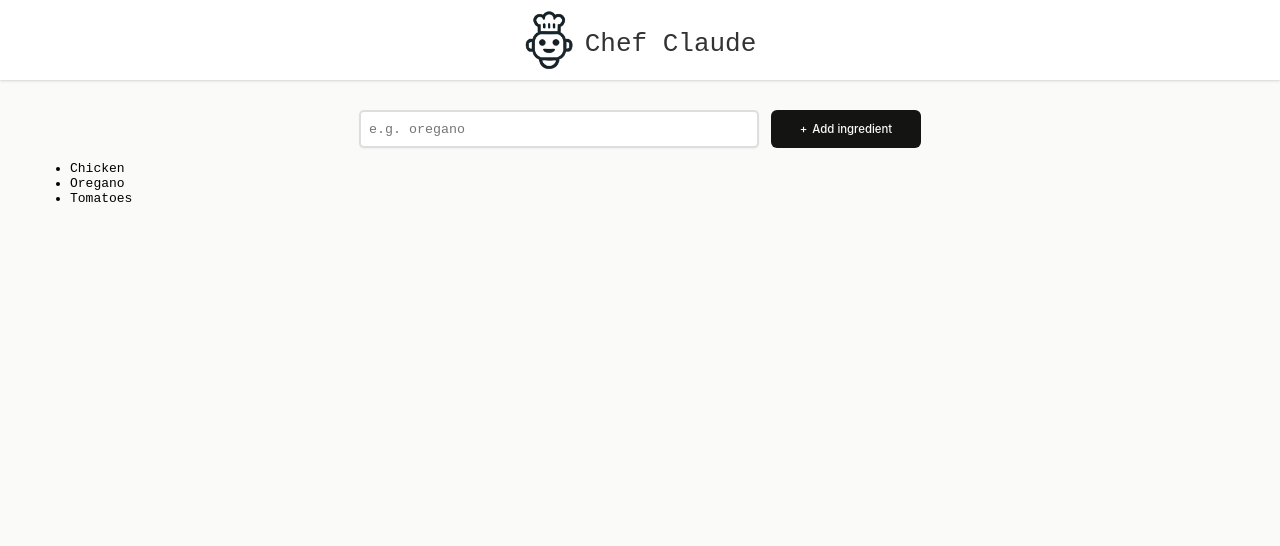
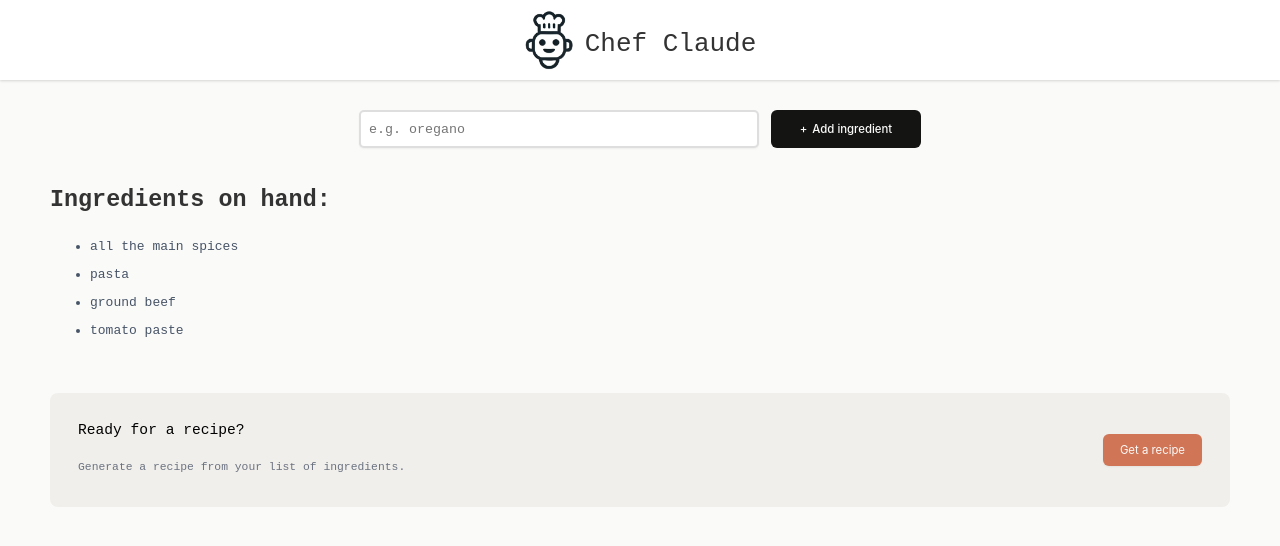
Before and after one commit to bardhoshimajlinda/react-recap, a React (Vite) app: page /recipe in a window 1280 px wide. Shown: the top 546 px of the page. Built offline with nearby package versions, Linux system fonts and the light colour scheme.

Commit message:
main page-recipe

```diff
--- a/src/components/Recipe/Main.jsx
+++ b/src/components/Recipe/Main.jsx
@@ -1,21 +1,30 @@
+import { useState } from "react";
+
 export default function Main() {
-  const ingredients = ["Chicken", "Oregano", "Tomatoes"];
+  const [ingredients, setIngredients] = useState([
+    "all the main spices",
+    "pasta",
+    "ground beef",
+    "tomato paste",
+  ]);
+  const [recipeShown, setRecipeShown] = useState(false);
+
+  function toggleRecipeShown() {
+    setRecipeShown((prevShown) => !prevShown);
+  }
 
   const ingredientsListItems = ingredients.map((ingredient) => (
     <li key={ingredient}>{ingredient}</li>
   ));
 
-  function handleSubmit(event) {
-    event.preventDefault();
-    const formData = new FormData(event.currentTarget);
+  function addIngredient(formData) {
     const newIngredient = formData.get("ingredient");
-    ingredients.push(newIngredient);
-    console.log(ingredients);
+    setIngredients((prevIngredients) => [...prevIngredients, newIngredient]);
   }
 
   return (
     <main>
-      <form onSubmit={handleSubmit} className="add-ingredient-form">
+      <form action={addIngredient} className="add-ingredient-form">
         <input
           type="text"
           placeholder="e.g. oregano"
@@ -24,7 +33,88 @@
         />
         <button>Add ingredient</button>
       </form>
-      <ul>{ingredientsListItems}</ul>
+
+      {ingredients.length > 0 && (
+        <section>
+          <h2>Ingredients on hand:</h2>
+          <ul className="ingredients-list" aria-live="polite">
+            {ingredientsListItems}
+          </ul>
+          {ingredients.length > 3 && (
+            <div className="get-recipe-container">
+              <div>
+                <h3>Ready for a recipe?</h3>
+                <p>Generate a recipe from your list of ingredients.</p>
+              </div>
+              <button onClick={toggleRecipeShown}>Get a recipe</button>
+            </div>
+          )}
+        </section>
+      )}
+
+      {recipeShown && (
+        <section>
+          <h2>Chef Claude Recommends:</h2>
+          <article className="suggested-recipe-container" aria-live="polite">
+            <p>
+              Based on the ingredients you have available, I would recommend
+              making a simple a delicious <strong>Beef Bolognese Pasta</strong>.
+              Here is the recipe:
+            </p>
+            <h3>Beef Bolognese Pasta</h3>
+            <strong>Ingredients:</strong>
+            <ul>
+              <li>1 lb. ground beef</li>
+              <li>1 onion, diced</li>
+              <li>3 cloves garlic, minced</li>
+              <li>2 tablespoons tomato paste</li>
+              <li>1 (28 oz) can crushed tomatoes</li>
+              <li>1 cup beef broth</li>
+              <li>1 teaspoon dried oregano</li>
+              <li>1 teaspoon dried basil</li>
+              <li>Salt and pepper to taste</li>
+              <li>
+                8 oz pasta of your choice (e.g., spaghetti, penne, or linguine)
+              </li>
+            </ul>
+            <strong>Instructions:</strong>
+            <ol>
+              <li>
+                Bring a large pot of salted water to a boil for the pasta.
+              </li>
+              <li>
+                In a large skillet or Dutch oven, cook the ground beef over
+                medium-high heat, breaking it up with a wooden spoon, until
+                browned and cooked through, about 5-7 minutes.
+              </li>
+              <li>
+                Add the diced onion and minced garlic to the skillet and cook
+                for 2-3 minutes, until the onion is translucent.
+              </li>
+              <li>Stir in the tomato paste and cook for 1 minute.</li>
+              <li>
+                Add the crushed tomatoes, beef broth, oregano, and basil. Season
+                with salt and pepper to taste.
+              </li>
+              <li>
+                Reduce the heat to low and let the sauce simmer for 15-20
+                minutes, stirring occasionally, to allow the flavors to meld.
+              </li>
+              <li>
+                While the sauce is simmering, cook the pasta according to the
+                package instructions. Drain the pasta and return it to the pot.
+              </li>
+              <li>
+                Add the Bolognese sauce to the cooked pasta and toss to combine.
+              </li>
+              <li>
+                Serve hot, garnished with additional fresh basil or grated
+                Parmesan cheese if desired.
+              </li>
+            </ol>
+          </article>
+        </section>
+      )}
     </main>
   );
 }
--- a/src/components/Recipe/Recipe.css
+++ b/src/components/Recipe/Recipe.css
@@ -7,7 +7,8 @@
   font-family: Inter, sans-serif;
   background-color: #fafaf8;
 }
-.recipe-header {
+
+header {
   display: flex;
   justify-content: center;
   align-items: center;
@@ -17,11 +18,12 @@
   box-shadow: 0px 1px 3px 0px rgba(0, 0, 0, 0.1),
     0px 1px 2px 0px rgba(0, 0, 0, 0.06);
 }
-.recipe-header > img {
+
+header > img {
   width: 50px;
 }
 
-.recipe-header > h1 {
+header > h1 {
   font-weight: 400;
 }
 
@@ -61,3 +63,57 @@
   content: "+";
   margin-right: 5px;
 }
+
+ul.ingredients-list {
+  margin-bottom: 48px;
+}
+
+ul.ingredients-list > li {
+  color: #475467;
+  line-height: 28px;
+}
+
+.get-recipe-container {
+  display: flex;
+  justify-content: space-between;
+  align-items: center;
+  border-radius: 8px;
+  background: #f0efeb;
+  padding: 10px 28px;
+}
+
+.get-recipe-container h3 {
+  font-size: 1.125rem;
+  font-weight: 500;
+  line-height: 24px;
+}
+
+.get-recipe-container p {
+  color: #6b7280;
+  font-size: 0.875rem;
+  line-height: 20px;
+}
+
+.get-recipe-container button {
+  border: none;
+  border-radius: 6px;
+  background: #d17557;
+  box-shadow: 0px 1px 2px 0px rgba(0, 0, 0, 0.05);
+  color: #fafaf8;
+  padding: 9px 17px;
+  font-family: Inter, sans-serif;
+  font-size: 0.875rem;
+  cursor: pointer;
+}
+
+.suggested-recipe-container {
+  color: #475467;
+  line-height: 28px;
+  font-size: 1.125rem;
+  font-weight: 400;
+}
+
+.suggested-recipe-container ul li,
+.suggested-recipe-container ol li {
+  margin-bottom: 8px;
+}
```
